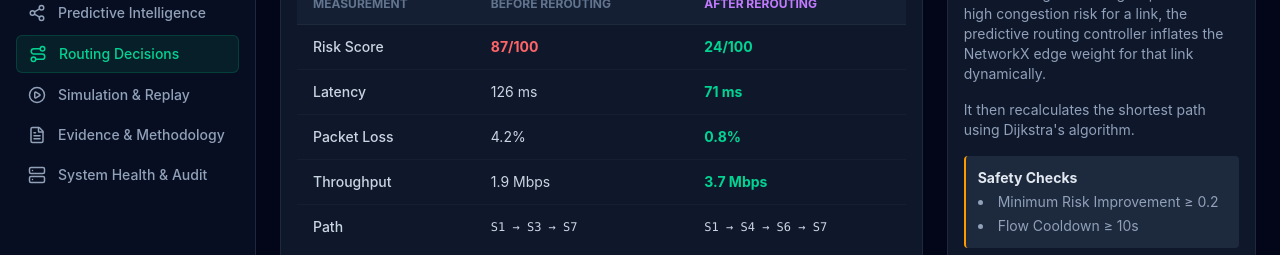
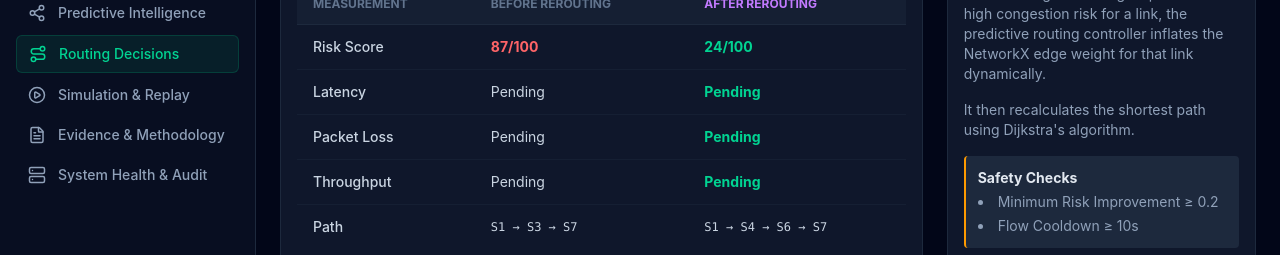
Before and after one commit to anushka06onu/ResiliNet, a React (Vite) app in the folder frontend/: page /routing in a window 1280 px wide. Shown: the part 209-464 px from the top of the page. Built offline with nearby package versions, Linux system fonts and the light colour scheme; no server answers.

Commit message:
Apply final scientific rigor refinements

```diff
--- a/frontend/src/pages/ExperimentControl.tsx
+++ b/frontend/src/pages/ExperimentControl.tsx
@@ -109,8 +109,11 @@ const ExperimentControl = () => {
              <button onClick={handleReplay} className="w-full bg-indigo-500/20 text-indigo-400 border border-indigo-500/50 hover:bg-indigo-500/30 py-2 rounded flex justify-center items-center gap-2 transition-colors mb-3">
                <RefreshCw size={16} /> Load Replay Dataset
              </button>
+             <p className="text-sm text-slate-400 mb-3 mt-4">
+               <strong>Guided Reviewer Demo:</strong> Runs a 2-minute automated sequence demonstrating the complete pipeline: Normal operation &rarr; Controlled load increase &rarr; Elevated future-risk score &rarr; Explanation &rarr; Alternative route &rarr; OpenFlow installation &rarr; Route verification &rarr; QoS outcome comparison.
+             </p>
              <button onClick={handleReplay} className="w-full bg-purple-500/20 text-purple-400 border border-purple-500/50 hover:bg-purple-500/30 py-2 rounded flex justify-center items-center gap-2 transition-colors">
-               <Play size={16} /> Guided Reviewer Demo
+               <Play size={16} /> Start Guided Reviewer Demo
              </button>
           </div>
         </div>
--- a/frontend/src/pages/Intelligence.tsx
+++ b/frontend/src/pages/Intelligence.tsx
@@ -64,7 +64,7 @@ const Intelligence = () => {
         <div className="bg-slate-900 border border-slate-800 rounded-lg p-4 flex flex-col">
           <h3 className="text-slate-300 font-medium mb-1">SHAP Feature Explanations</h3>
           <div className="flex-1 overflow-y-auto space-y-3">
-            <p className="text-xs text-slate-400 mb-2">Estimates how each feature contributes to the model output in its own units.</p>
+            <p className="text-xs text-slate-400 mb-2">TreeSHAP estimates each feature’s contribution to an individual LightGBM output relative to the model’s expected output. The dashboard presents the observed feature value, contribution direction and a plain-language interpretation. The displayed explanation is treated as a model explanation, not as proof of a causal relationship.</p>
 
             <div className="bg-slate-800/50 p-3 rounded">
               <div className="mb-2">
--- a/frontend/src/pages/RoutingDecisions.tsx
+++ b/frontend/src/pages/RoutingDecisions.tsx
@@ -35,18 +35,18 @@ const RoutingDecisions = () => {
               </tr>
               <tr>
                 <td className="px-4 py-3 font-medium">Latency</td>
-                <td className="px-4 py-3">126 ms</td>
-                <td className="px-4 py-3 text-emerald-400 font-bold">71 ms</td>
+                <td className="px-4 py-3">Pending</td>
+                <td className="px-4 py-3 text-emerald-400 font-bold">Pending</td>
               </tr>
               <tr>
                 <td className="px-4 py-3 font-medium">Packet Loss</td>
-                <td className="px-4 py-3">4.2%</td>
-                <td className="px-4 py-3 text-emerald-400 font-bold">0.8%</td>
+                <td className="px-4 py-3">Pending</td>
+                <td className="px-4 py-3 text-emerald-400 font-bold">Pending</td>
               </tr>
               <tr>
                 <td className="px-4 py-3 font-medium">Throughput</td>
-                <td className="px-4 py-3">1.9 Mbps</td>
-                <td className="px-4 py-3 text-emerald-400 font-bold">3.7 Mbps</td>
+                <td className="px-4 py-3">Pending</td>
+                <td className="px-4 py-3 text-emerald-400 font-bold">Pending</td>
               </tr>
               <tr>
                 <td className="px-4 py-3 font-medium">Path</td>
```
